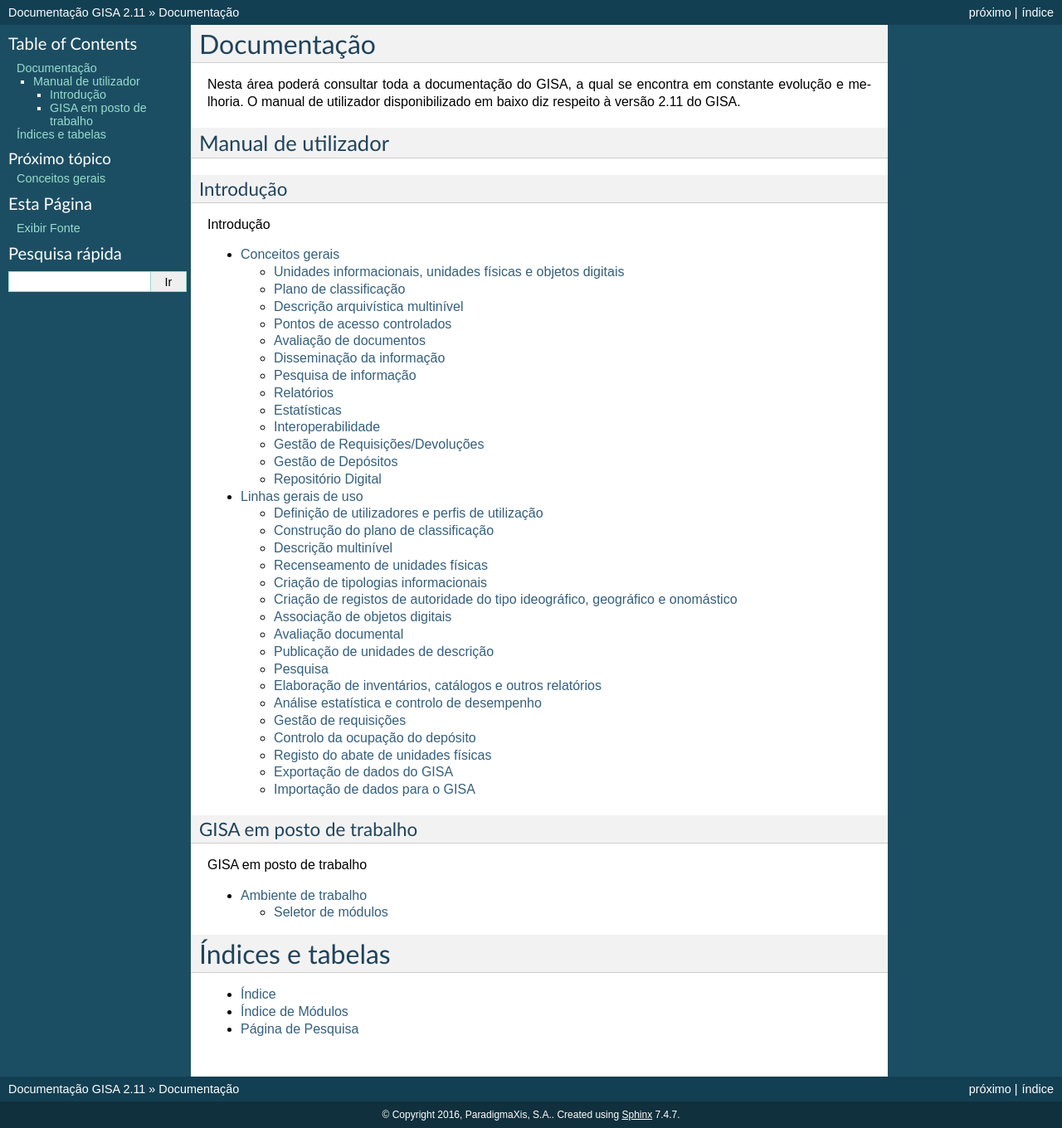
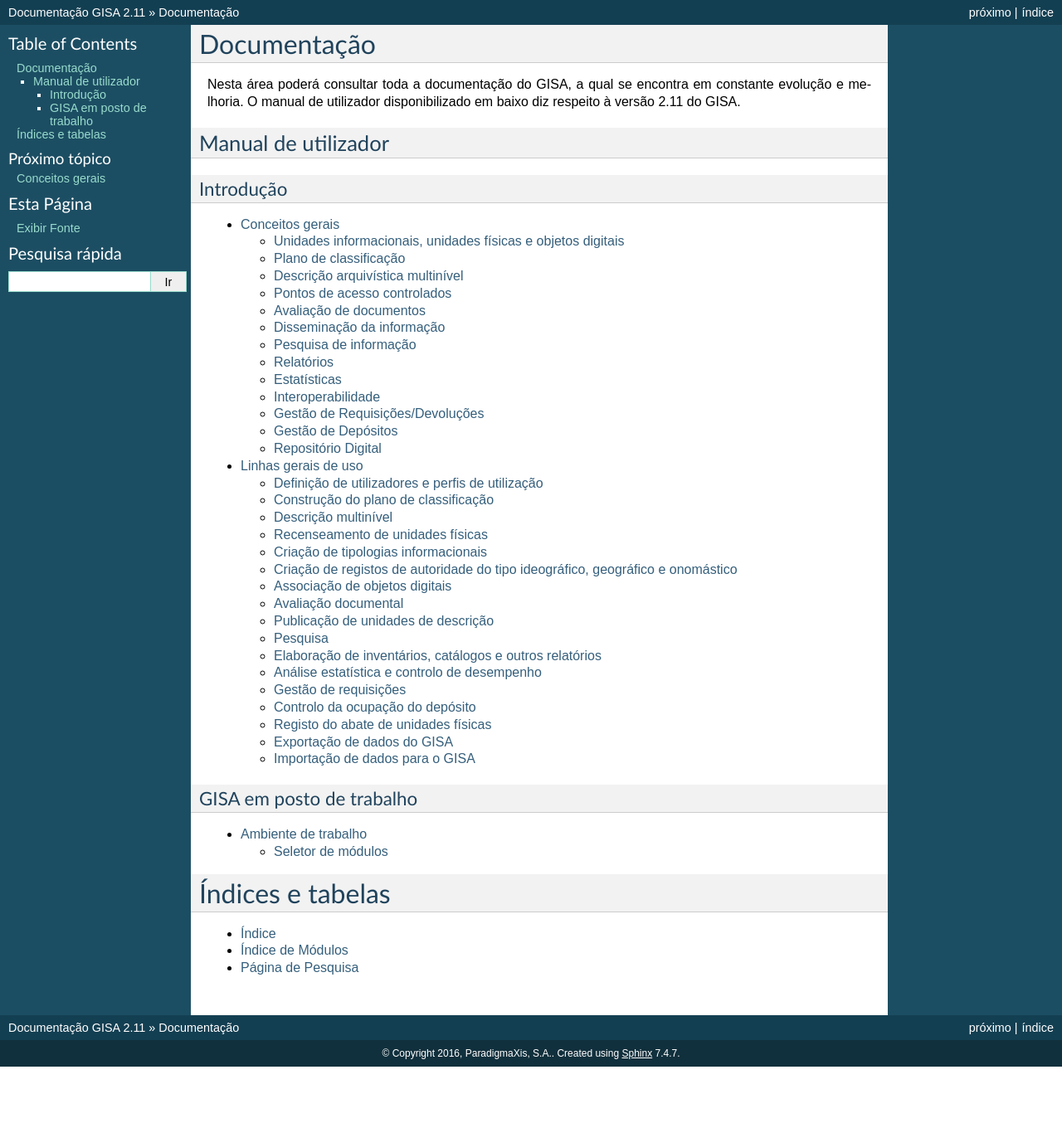
Before and after one commit to bmm/readthedocs, a Sphinx documentation site: the page built from docs/index.rst, in a window 1280 px wide. Shown: the whole page at 83% size. Built offline with Sphinx 7.4.7, drawn with Linux system fonts in a browser that asks for light colours; after the commit the page ends 1286 px from its top, so only the background shows below that.

Commit message:
TOC rearrangement

```diff
--- a/docs/index.rst
+++ b/docs/index.rst
@@ -16,7 +16,6 @@
 
 .. toctree::
    :maxdepth: 2
-   :caption: Introdução
 
    introducao
    linhas_gerais
@@ -26,7 +25,6 @@
 
 .. toctree::
    :maxdepth: 2
-   :caption: GISA em posto de trabalho
 
    ambiente_trabalho
 
```
